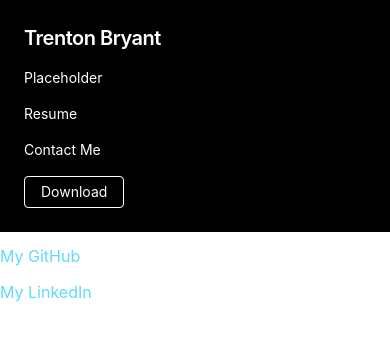
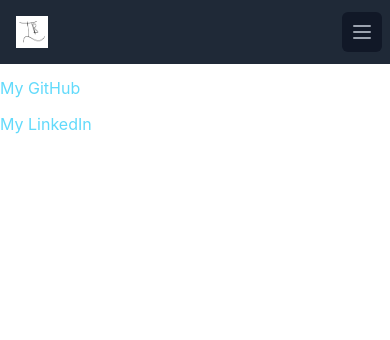
Before and after one commit to Trentonbry/PersonalWebsite, a React (Create React App) app: page /Contact in a window 390 px wide. Shown: the top 340 px of the page. Built offline with nearby package versions, Linux system fonts and the light colour scheme.

Commit message:
updated navbar

```diff
--- a/src/Components/navigation-bar.tsx
+++ b/src/Components/navigation-bar.tsx
@@ -1,44 +1,131 @@
-import React from "react";
-import { Link } from "react-router-dom";
+import { Transition } from "@headlessui/react";
+import React, { useState } from "react";
 
 function Navbar() {
+    const [isOpen, setIsOpen] = useState(false);
     return (
-        <nav className="flex items-center justify-between flex-wrap bg-black p-6">
-            <div className="flex items-center flex-shrink-0 text-white mr-6">
-                {/* <svg className="fill-current h-8 w-8 mr-2" width="54" height="54" viewBox="0 0 54 54" xmlns="http://www.w3.org/2000/svg"><path d="M13.5 22.1c1.8-7.2 6.3-10.8 13.5-10.8 10.8 0 12.15 8.1 17.55 9.45 3.6.9 6.75-.45 9.45-4.05-1.8 7.2-6.3 10.8-13.5 10.8-10.8 0-12.15-8.1-17.55-9.45-3.6-.9-6.75.45-9.45 4.05zM0 38.3c1.8-7.2 6.3-10.8 13.5-10.8 10.8 0 12.15 8.1 17.55 9.45 3.6.9 6.75-.45 9.45-4.05-1.8 7.2-6.3 10.8-13.5 10.8-10.8 0-12.15-8.1-17.55-9.45-3.6-.9-6.75.45-9.45 4.05z"/></svg> */}
-                <Link to="/">
-                <span className="font-semibold text-xl tracking-tight">Trenton Bryant</span>
-                </Link>
-
+        <div>
+      <nav className="bg-gray-800">
+        <div className="max-w-7xl mx-auto px-4 sm:px-6 lg:px-8">
+          <div className="flex items-center justify-between h-16">
+            <div className="flex items-center">
+              <div className="flex-shrink-0">
+                <img
+                  className="h-8 w-8"
+                  src="TB_logo.png"
+                  alt="Workflow"
+                />
               </div>
-             {/* <div className="block lg:hidden">
-                <button className="flex items-center px-3 py-2 border rounded text-teal-200 border-teal-400 hover:text-white hover:border-white">
-                    <svg className="fill-current h-3 w-3" viewBox="0 0 20 20" xmlns="http://www.w3.org/2000/svg"><title>Menu</title><path d="M0 3h20v2H0V3zm0 6h20v2H0V9zm0 6h20v2H0v-2z"/></svg>
-                </button>
-             </div> */}
-            <div className="w-full block flex-grow lg:flex lg:items-center lg:w-auto">
-                <div className="text-sm lg:flex-grow">
-                    <Link to="/PlaceHolder">
-                        <a  className="block mt-4 lg:inline-block lg:mt-0 text-white hover:text-white mr-4">
+              <div className="hidden md:block">
+                <div className="ml-10 flex items-baseline space-x-4">
+                  <a
+                    href="/PlaceHolder"
+                    className=" hover:bg-gray-700 text-white px-3 py-2 rounded-md text-sm font-medium"
+                  >
                     Placeholder
                   </a>
-                     </Link>
-                     <Link to="/Resume">
-                        <a  className="block mt-4 lg:inline-block lg:mt-0 text-white hover:text-white mr-4">
+
+                  <a
+                    href="/Resume"
+                    className="text-gray-300 hover:bg-gray-700 hover:text-white px-3 py-2 rounded-md text-sm font-medium"
+                  >
                     Resume
                   </a>
-                     </Link>
-                    <Link to="/Contact">
-                        <a  className="block mt-4 lg:inline-block lg:mt-0 text-white hover:text-white">
-                            Contact Me
+
+                  <a
+                    href="/Contact"
+                    className="text-gray-300 hover:bg-gray-700 hover:text-white px-3 py-2 rounded-md text-sm font-medium"
+                  >
+                    Contact
                   </a>
-                    </Link>
-                </div>
-                <div>
-                    <a href="#" className="inline-block text-sm px-4 py-2 leading-none border rounded text-white border-white hover:border-transparent hover:text-teal-500 hover:bg-white mt-4 lg:mt-0">Download</a>
                 </div>
               </div>
+            </div>
+            <div className="-mr-2 flex md:hidden">
+              <button
+                onClick={() => setIsOpen(!isOpen)}
+                type="button"
+                className="bg-gray-900 inline-flex items-center justify-center p-2 rounded-md text-gray-400 hover:text-white hover:bg-gray-800 focus:outline-none focus:ring-2 focus:ring-offset-2 focus:ring-offset-gray-800 focus:ring-white"
+                aria-controls="mobile-menu"
+                aria-expanded="false"
+              >
+                <span className="sr-only">Open main menu</span>
+                {!isOpen ? (
+                  <svg
+                    className="block h-6 w-6"
+                    xmlns="http://www.w3.org/2000/svg"
+                    fill="none"
+                    viewBox="0 0 24 24"
+                    stroke="currentColor"
+                    aria-hidden="true"
+                  >
+                    <path
+                      strokeLinecap="round"
+                      strokeLinejoin="round"
+                      strokeWidth="2"
+                      d="M4 6h16M4 12h16M4 18h16"
+                    />
+                  </svg>
+                ) : (
+                  <svg
+                    className="block h-6 w-6"
+                    xmlns="http://www.w3.org/2000/svg"
+                    fill="none"
+                    viewBox="0 0 24 24"
+                    stroke="currentColor"
+                    aria-hidden="true"
+                  >
+                    <path
+                      strokeLinecap="round"
+                      strokeLinejoin="round"
+                      strokeWidth="2"
+                      d="M6 18L18 6M6 6l12 12"
+                    />
+                  </svg>
+                )}
+              </button>
+            </div>
+          </div>
+        </div>
+
+        <Transition
+          show={isOpen}
+          enter="transition ease-out duration-100 transform"
+          enterFrom="opacity-0 scale-95"
+          enterTo="opacity-100 scale-100"
+          leave="transition ease-in duration-75 transform"
+          leaveFrom="opacity-100 scale-100"
+          leaveTo="opacity-0 scale-95"
+        >
+          {(ref) => (
+            <div className="md:hidden" id="mobile-menu">
+              <div ref={ref} className="px-2 pt-2 pb-3 space-y-1 sm:px-3">
+                <a
+                  href="/PlaceHolder"
+                  className="hover:bg-gray-700 text-white block px-3 py-2 rounded-md text-base font-medium"
+                >
+                  PlaceHolder
+                </a>
+
+                <a
+                  href="/Resume"
+                  className="text-gray-300 hover:bg-gray-700 hover:text-white block px-3 py-2 rounded-md text-base font-medium"
+                >
+                  Resume
+                </a>
+
+                <a
+                  href="/Contact"
+                  className="text-gray-300 hover:bg-gray-700 hover:text-white block px-3 py-2 rounded-md text-base font-medium"
+                >
+                  Contact
+                </a>
+              </div>
+            </div>
+          )}
+        </Transition>
       </nav>
+    </div>
     );
 }
 
```
Lines whose indentation alone changed are shown as unchanged.
